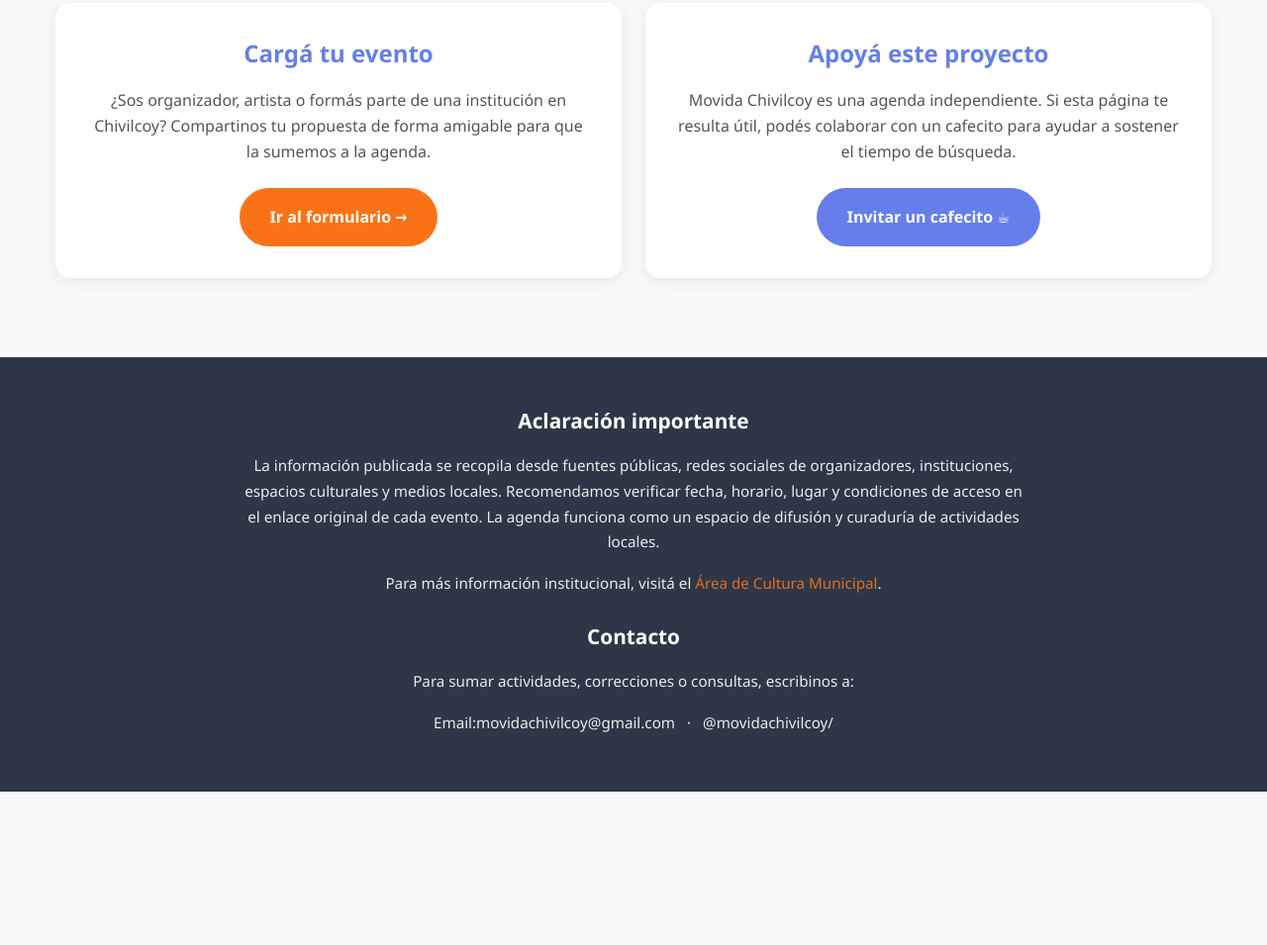
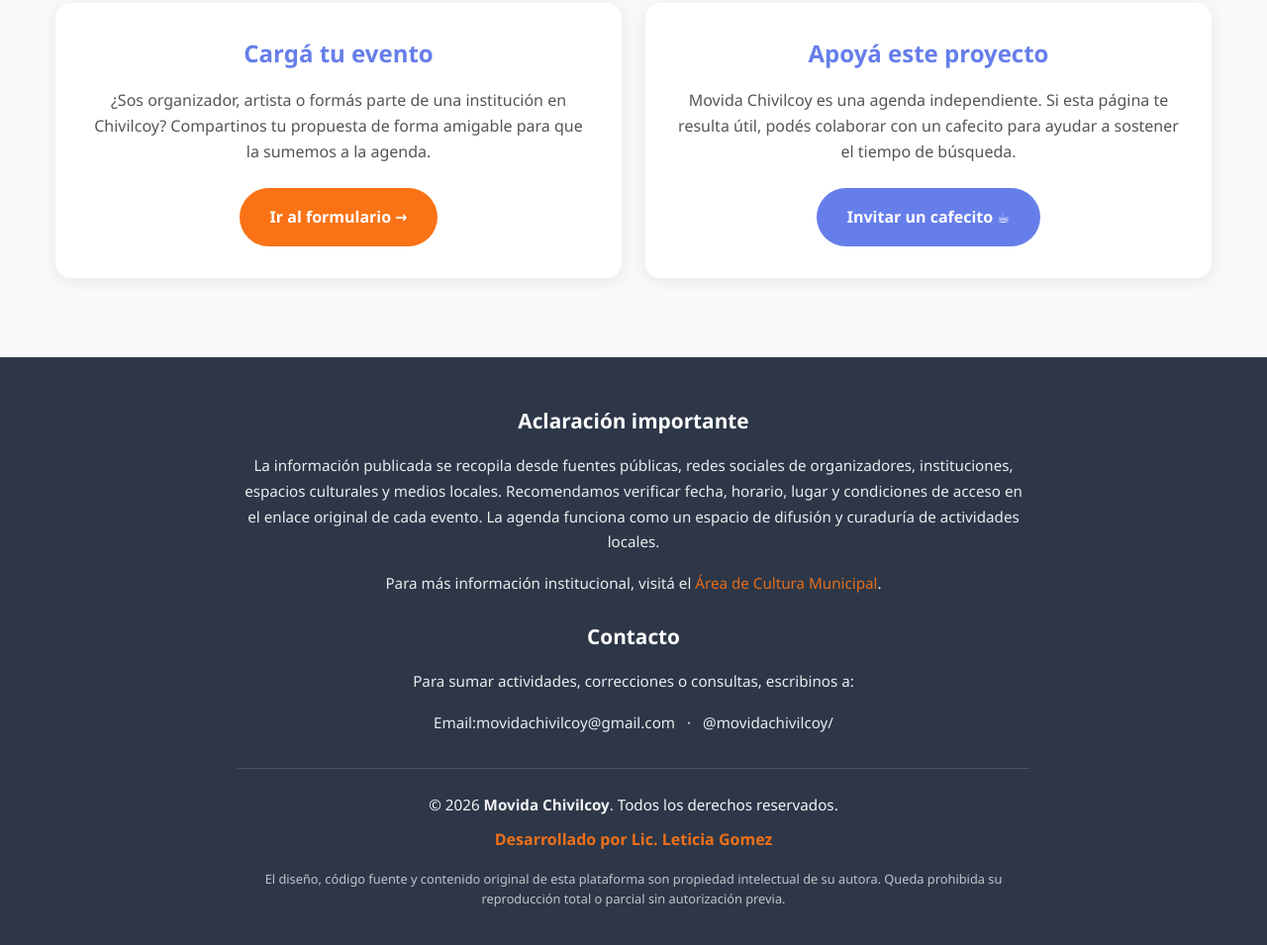
Before and after one commit to Lgomez12/movida-ch, a plain HTML site: page index.html in a window 1280 px wide. Shown: the part 4538-5493 px from the top of the page at 99% size. Before the commit the page ends 5338 px from the top, so only its background shows below. Drawn offline with Linux system fonts and the light colour scheme.

Commit message:
Update index.html

```diff
--- a/index.html
+++ b/index.html
@@ -592,6 +592,33 @@
             color: white;
         }
 
+        /* Créditos y derechos de autor */
+        .footer-credits {
+            margin-top: 2rem;
+            padding-top: 1.5rem;
+            border-top: 1px solid rgba(255,255,255,0.15);
+            font-size: 0.9rem;
+        }
+
+        .footer-credits p {
+            margin-bottom: 0.5rem;
+            opacity: 0.95;
+        }
+
+        .footer-credits .autor {
+            font-size: 1rem;
+            font-weight: 600;
+            color: #f97316;
+            margin-top: 0.5rem;
+        }
+
+        .footer-credits .legal {
+            font-size: 0.8rem;
+            opacity: 0.7;
+            margin-top: 1rem;
+            line-height: 1.6;
+        }
+
         /* Animaciones */
         @keyframes fadeInUp {
             from {
@@ -1069,6 +1096,16 @@
                     <a href="https://instagram.com/movidachivilcoy" target="_blank">@movidachivilcoy/</a>
                 </p>
             </div>
+
+            <!-- Créditos y derechos de autor -->
+            <div class="footer-credits">
+                <p>&copy; 2026 <strong>Movida Chivilcoy</strong>. Todos los derechos reservados.</p>
+                <p class="autor">Desarrollado por Lic. Leticia Gomez</p>
+                <p class="legal">
+                    El diseño, código fuente y contenido original de esta plataforma son propiedad intelectual de su autora.
+                    Queda prohibida su reproducción total o parcial sin autorización previa.
+                </p>
+            </div>
         </div>
     </footer>
 
```
